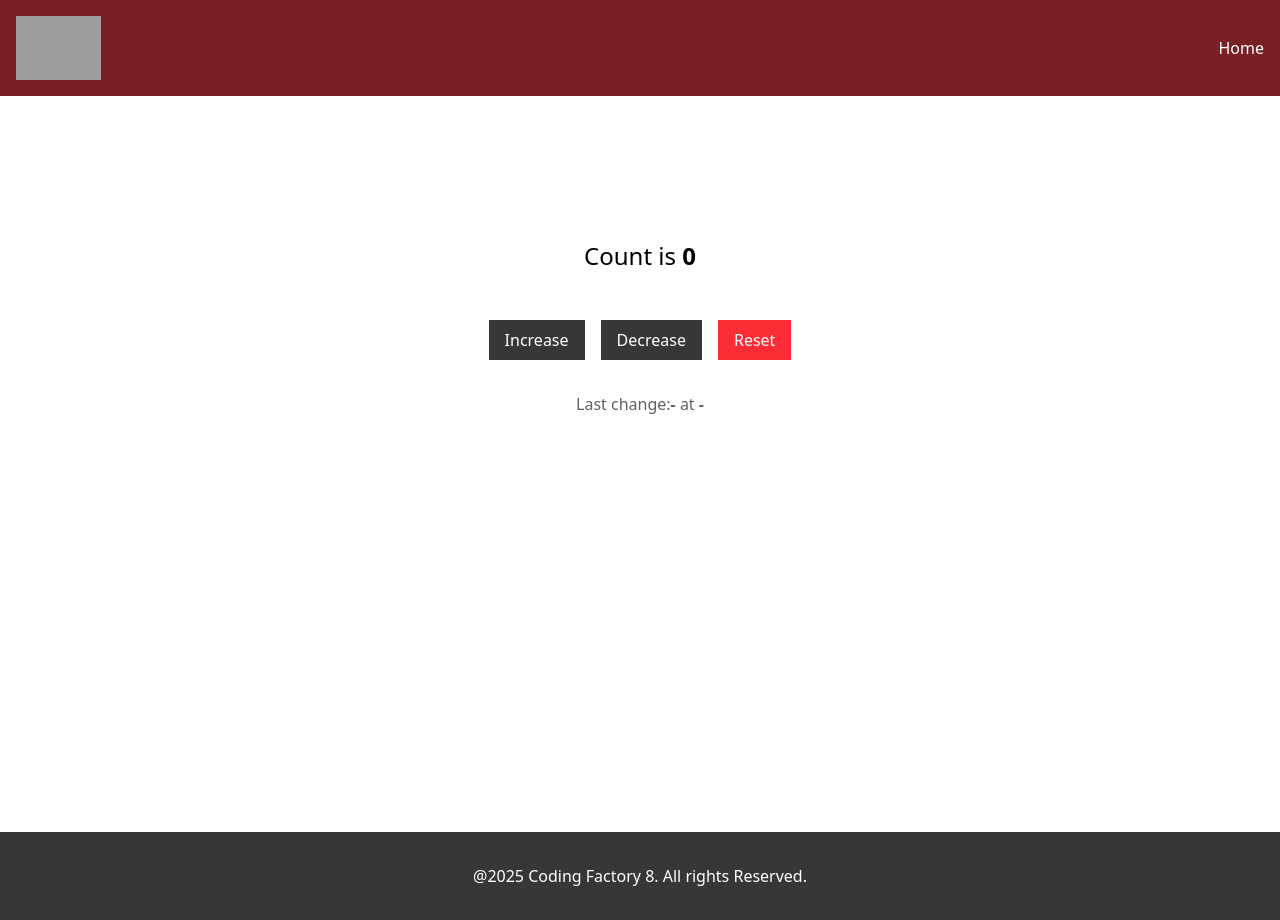
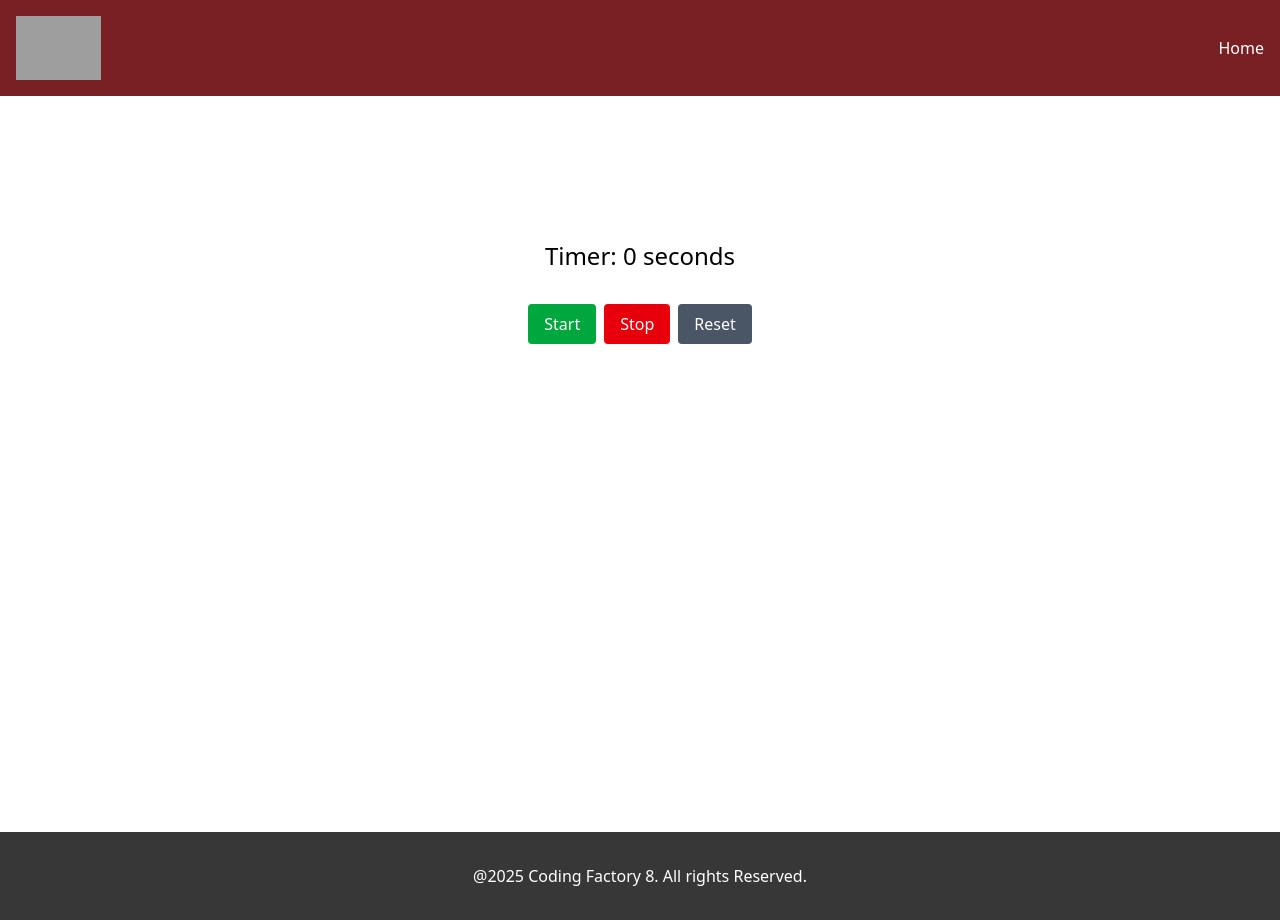
Before and after one commit to Eirini-Triantafyllou/CF8-react-intro, a React (Vite) app: page / in a window 1280 px wide. Built offline with nearby package versions, Linux system fonts and the light colour scheme; grey boxes are pictures that could not be loaded.

Commit message:
feat: add Timer component using useEffect

```diff
--- a/src/App.tsx
+++ b/src/App.tsx
@@ -12,8 +12,8 @@ import Layout from "./components/Layout.tsx";
 // import WindowSize from "./components/WindowSize.tsx";
 // import NameChangerWithEffect from "./components/NameChangerWithEffect.tsx";
 
-// import Timer from "./components/Timer.tsx";
-import CounterWithCustomHook from "./components/CounterWithCustomHook.tsx";
+import Timer from "./components/Timer.tsx";
+// import CounterWithCustomHook from "./components/CounterWithCustomHook.tsx";
 // import {useEffect} from "react";
 // import CounterAdvanced from "./components/CounterAdvanced.tsx";
 // import CounterWithMoreStates from "./components/CounterWithMoreStates.tsx";
@@ -74,11 +74,11 @@ function App() {
 
                 {/*<CounterAdvanced />*/}
 
-                <CounterWithCustomHook />
+                {/*<CounterWithCustomHook />*/}
 
                 {/*<NameChangerWithEffect />*/}
 
-                {/*<Timer />*/}
+                <Timer />
 
                 {/*<WindowSize />*/}
 
--- /dev/null
+++ b/src/components/Timer.tsx
@@ -0,0 +1,54 @@
+import {useEffect, useState} from "react";
+
+const Timer = () => {
+    const[seconds, setSeconds] = useState(0);
+    const [running, setRunning] = useState(false);
+
+    useEffect(() => {
+        if (!running) return;
+
+        const interval = setInterval(() => {
+            setSeconds((prev) => prev + 1);
+        }, 1000);
+        return () => clearInterval(interval);
+    }, [running]);
+
+    const handleStart = () => setRunning(true);
+    const handleStop = () => setRunning(false);
+    const handleReset = () => {
+        setRunning(false);
+        setSeconds(0);
+    }
+
+    return (
+        <>
+        <div className="text-center pt-12">
+            <h1 className="text-2xl mb-8">Timer: {seconds} seconds</h1>
+            <div className="space-x-2">
+                <button
+                className="px-4 py-2 bg-green-600 hover:bg-green-800 text-white rounded"
+                onClick={handleStart}
+                >
+                    Start
+                </button>
+                <button
+                    className="px-4 py-2 bg-red-600 hover:bg-red-800 text-white rounded"
+                    onClick={handleStop}
+                >
+                    Stop
+                </button>
+                <button
+                    className="px-4 py-2 bg-gray-600 hover:bg-gray-800 text-white rounded"
+                    onClick={handleReset}
+                >
+                    Reset
+                </button>
+            </div>
+
+        </div>
+        </>
+
+    )
+}
+
+export default Timer;
```
